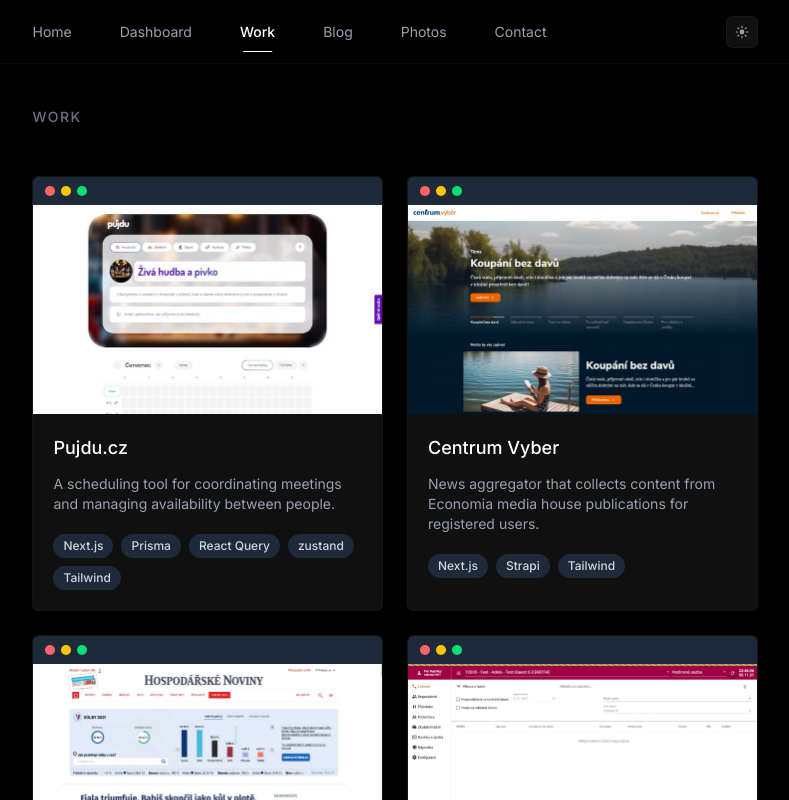
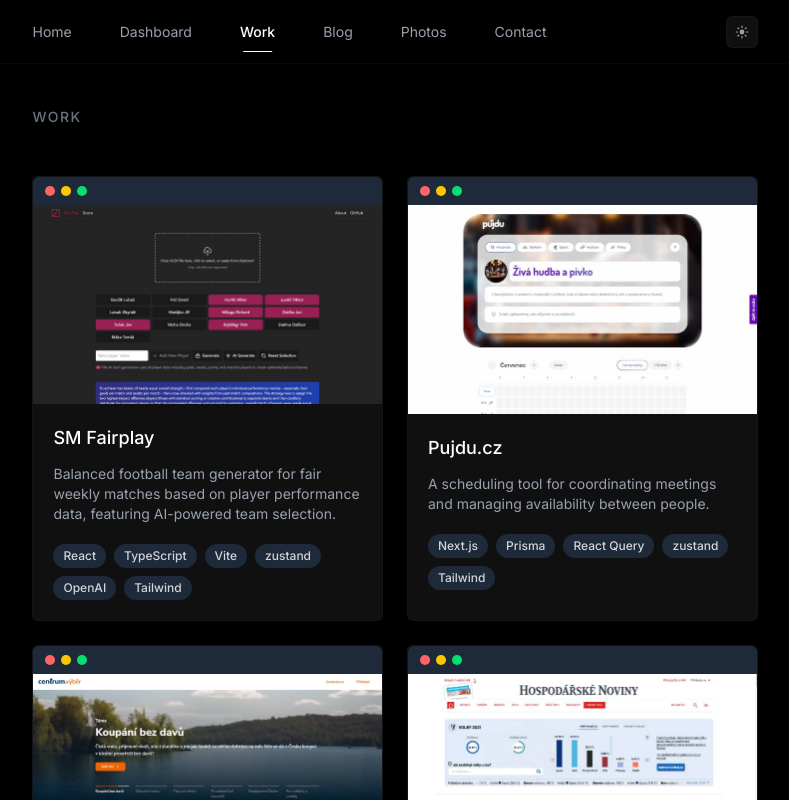
Before and after one commit to rajtslegr/rajtslegr.dev, a Next.js app: page /work in a window 1280 px wide. Shown: the top 800 px of the page, without its empty margins (245-1034 px from the left). Built offline with nearby package versions, Linux system fonts and the light colour scheme.

Commit message:
:speech_balloon: Add project

```diff
--- a/src/components/work/Project.tsx
+++ b/src/components/work/Project.tsx
@@ -7,6 +7,7 @@ import { ProjectData } from '@/types/entities';
 
 import elections from '../../../public/static/images/work/elections.jpg';
 import pujdu from '../../../public/static/images/work/pujdu.jpg';
+import smfairplay from '../../../public/static/images/work/smfairplay.jpg';
 import vyber from '../../../public/static/images/work/vyber.jpg';
 import xquest from '../../../public/static/images/work/xquest.jpg';
 
@@ -15,6 +16,7 @@ const IMAGES: Record<string, StaticImageData> = {
   pujdu,
   vyber,
   xquest,
+  smfairplay,
 };
 interface ProjectProps {
   project: ProjectData;
--- a/src/data/work.ts
+++ b/src/data/work.ts
@@ -1,4 +1,12 @@
 export const projectData = [
+  {
+    title: 'SM Fairplay',
+    description:
+      'Balanced football team generator for fair weekly matches based on player performance data, featuring AI-powered team selection.',
+    build: ['React', 'TypeScript', 'Vite', 'zustand', 'OpenAI', 'Tailwind'],
+    image: 'smfairplay',
+    live: 'https://github.com/rajtslegr/sm-fairplay',
+  },
   {
     title: 'Pujdu.cz',
     description:
```
Also changed, not shown: public/static/images/work/smfairplay.jpg (added).
